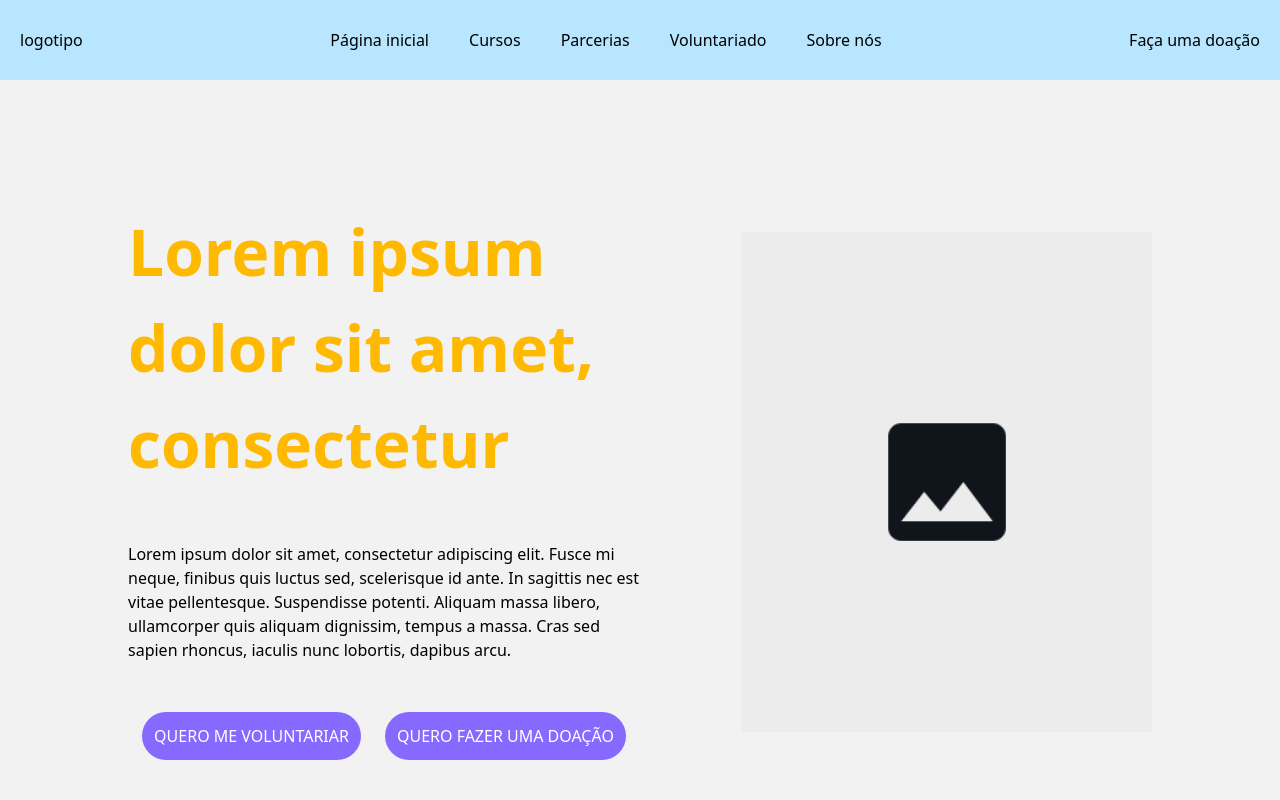
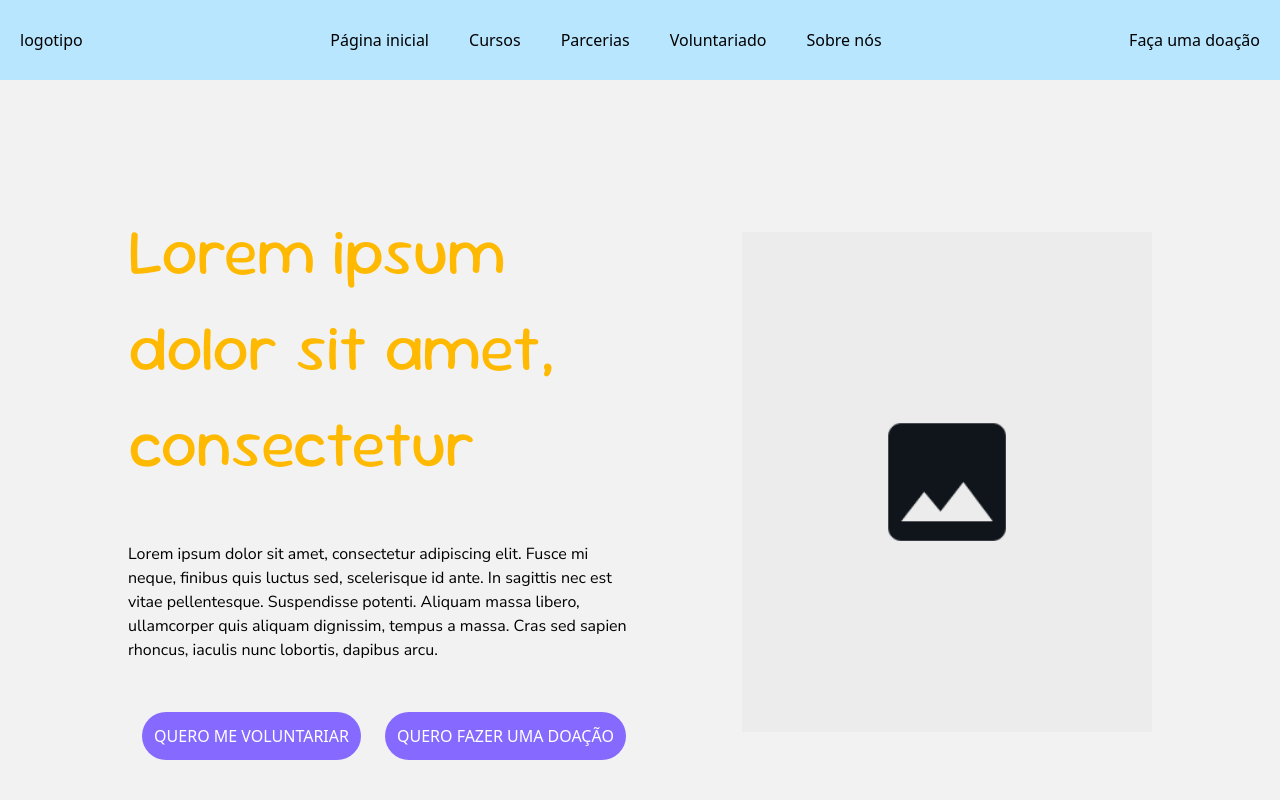
Before and after one commit to Necobgs/ong-esucri, a Next.js app: page /home in a window 1280 px wide. Shown: the top 800 px of the page. Built offline with nearby package versions, Linux system fonts and the light colour scheme.

Commit message:
fonts add

```diff
--- a/src/app/(header and footer)/home/page.tsx
+++ b/src/app/(header and footer)/home/page.tsx
@@ -26,10 +26,10 @@ export default function Home(){
        <section className="min-h-[100dvh] w-full flex flex-col justify-around pt-[5%] pl-[10%] pr-[10%]">
         <article className="flex justify-around items-center gap-[10%] w-full h-[80vh]">
             <div className="w-[50%] flex gap-[50px] flex-col">
-            <h1 className="font-bold text-[64px] text-amber-400">
+            <h1 className="font-bold text-[64px] text-amber-400 ff-SourGummy">
                 Lorem ipsum dolor sit amet, consectetur
             </h1>
-            <p className="font-medium text-[16px]">
+            <p className="font-medium text-[16px] ff-NunitoSans">
                 Lorem ipsum dolor sit amet, consectetur adipiscing elit. Fusce mi
                 neque, finibus quis luctus sed, scelerisque id ante. In sagittis nec
                 est vitae pellentesque. Suspendisse potenti. Aliquam massa libero,
--- a/src/app/globals.css
+++ b/src/app/globals.css
@@ -1,4 +1,39 @@
 @import 'tailwindcss';
+
+@font-face {
+  font-family: 'Sour Gummy';
+  src: url('/fonts/Sour gummy/SourGummy-VariableFont_wdth,wght.ttf') format('truetype');
+}
+
+@font-face {
+  font-family: 'Nunito Sans';
+  src: url('/fonts/Nunito Sans/NunitoSans-VariableFont_YTLC,opsz,wdth,wght.ttf') format('truetype');
+}
+
+.ff-NunitoSans{
+  font-family: 'Nunito Sans';
+  font-weight:normal;
+  font-style: normal;
+}
+
+.ff-NunitoSans-bold{
+  font-family: 'Nunito Sans';
+  font-weight:bold;
+  font-style: normal;
+}
+
+.ff-SourGummy{
+  font-family: 'Sour Gummy';
+  font-weight:normal;
+  font-style: normal;
+}
+
+.ff-SourGummy-bold{
+  font-family: 'Sour Gummy';
+  font-weight:bold;
+  font-style: normal;
+}
+
 
 .card-carrossel-animated {
   transform: scale(0.6) translateX(0%);
```
Also changed, not shown: public/fonts/Nunito Sans/NunitoSans-VariableFont_YTLC,opsz,wdth,wght.ttf (added), public/fonts/Sour gummy/SourGummy-VariableFont_wdth,wght.ttf (added).
